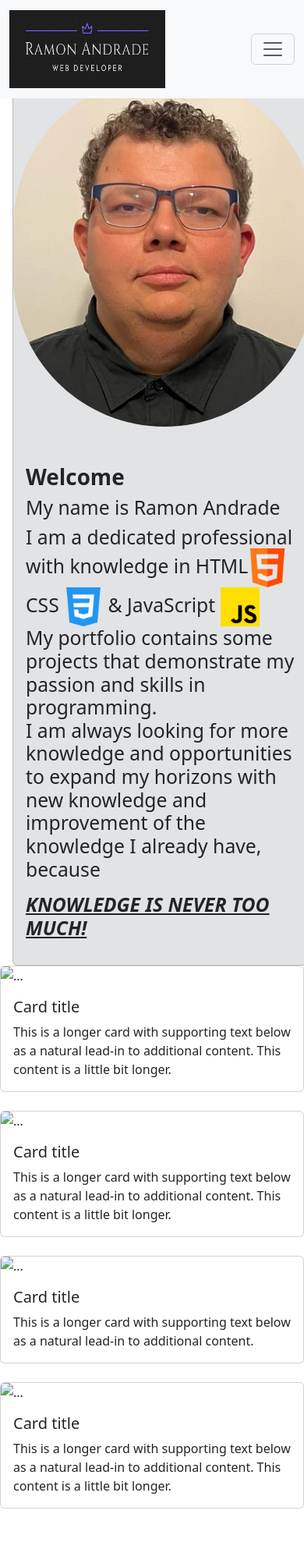
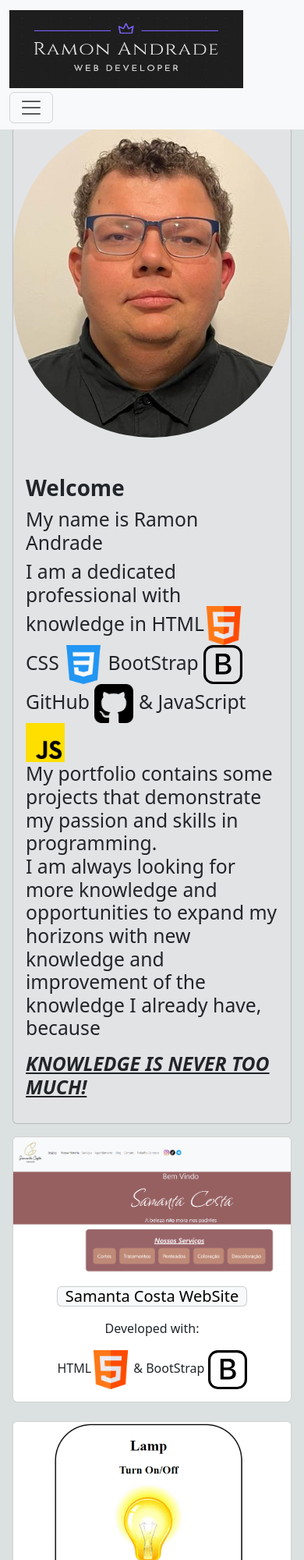
Before and after one commit to ramonsaguini/Bootstrap-Portfolio, a plain HTML site: page index.html in a window 390 px wide. Shown: the top 2000 px of the page at 78% size. Before the commit the page ends 1934 px from the top, so only its background shows below. Drawn offline with nearby package versions, Linux system fonts and the light colour scheme.

Commit message:
added cards + styling cards + colors

```diff
--- a/assets/CSS/style.css
+++ b/assets/CSS/style.css
@@ -0,0 +1,16 @@
+body{
+  margin: 0 auto;
+  padding: 0;
+  background-color: rgb(219, 224, 224);
+}
+.top{
+  margin: 100px;
+}
+nav li{
+  border-bottom: 2px solid black;
+  margin: 10px;
+}
+nav li:hover{
+  background-color: rgb(174, 176, 176);
+  border-radius: 5px;
+}
--- a/index.html
+++ b/index.html
@@ -14,14 +14,15 @@
 
 <body>
   <!-- NavBar  -->
+
   <nav class="navbar navbar-expand-lg bg-body-tertiary fixed-top">
     <div class="container-fluid ">
-      <a class="navbar-brand" href="#"><img src="./assets/img/logo.png" width="200" height="100"></a>
+      <a class="navbar-brand" href="#"><img src="./assets/img/logo.png" width="300" height="100"></a>
       <button class="navbar-toggler" type="button" data-bs-toggle="collapse" data-bs-target="#navbarNavDropdown" aria-controls="navbarNavDropdown" aria-expanded="false" aria-label="Toggle navigation">
         <span class="navbar-toggler-icon"></span>
       </button>
-      <div class="collapse navbar-collapse fs-1 justify-content-center" id="navbarNavDropdown">
-        <ul class="navbar-nav  ">
+      <div class="collapse navbar-collapse justify-content-center " id="navbarNavDropdown">
+        <ul class="navbar-nav ">
           <li class="nav-item">
             <a class="nav-link p-4" href="#">Home</a>
           </li>
@@ -35,8 +36,10 @@
             </a>
             <ul class="dropdown-menu">
               <li><a class="dropdown-item" href="#">Action</a></li>
-              <li><a class="dropdown-item" href="#">Another action</a></li>
-              <li><a class="dropdown-item" href="#">Something else here</a></li>
+              <li><a class="dropdown-item" href="#card2">Samanta Costa WebSite</a></li>
+              <li><a class="dropdown-item" href="#">Lamp App</a></li>
+              <li><a class="dropdown-item" href="#">card3</a></li>
+              <li><a class="dropdown-item" href="#">Card 4</a></li>
             </ul>
           </li>
           <li class="nav-item p-3">
@@ -46,11 +49,11 @@
       </div>
     </div>
   </nav>
-
+<div class="top"></div>
   <!-- About me section -->
-  <div class="card mt-5 mx-3 pt-5 bg-secondary-subtle" style="width: 100%;">
-    <div class="row g-0">
-      <div class="col-md-4">
+  <div class="card mt-5 pt-5 mx-3 bg-secondary-subtle">
+    <div class="row">
+      <div class="col-md-3">
         <img src="./assets/img/ramon.img.jpg" class="img-fluid rounded-pill" alt="Ramon's photo">
       </div>
       <div class="col-md-8 ">
@@ -59,7 +62,7 @@
           <h2 class=>My name is Ramon Andrade<h2>
             <p class="fw-light">I am a dedicated professional with knowledge in
             HTML<img src="./assets/img/html.png" width="50">
-            CSS <img src="./assets/img/css-3.png" width="50">
+            CSS <img src="./assets/img/css-3.png" width="50"> BootStrap <img src="./assets/img/bootstrap.svg" width="50"> GitHub <img src="./assets/img/github-sign.png" width="50">
             & JavaScript <img src="./assets/img/js.png" width="50"><br>
             My portfolio contains some projects that demonstrate my passion and skills in programming. <br>
             I am always looking for more knowledge and opportunities to expand my horizons with new knowledge and improvement of the knowledge I already have, because</p>
@@ -71,44 +74,67 @@
 
 <!-- Work section -->
 
-<div class="row row-cols-1 row-cols-md-2 g-4">
-  <div class="col">
-    <div class="card">
-      <img src="..." class="card-img-top" alt="...">
-      <div class="card-body">
-        <h5 class="card-title">Card title</h5>
-        <p class="card-text">This is a longer card with supporting text below as a natural lead-in to additional content. This content is a little bit longer.</p>
+<div class="row row-cols-1 row-cols-md-2 g-4 p-3">
+
+  <!-- Card 1  -->
+  <div class="col" id="card2">
+    <div class="card align-items-center justify-content-center">
+      <a href="https://site-88uh6wqe1-ramonsaguini.vercel.app/" target="_blank" alt=" Website samanta costa image">
+        <img src="./assets/img/site-samanta.png" class="card-img-top" alt="Website samanta costa image">
+      </a>
+        <div class="card-body">
+        <h5 class="card text-center text-bg-light mb-3">Samanta Costa WebSite</h5>
+        <p class="text-center"> Developed with:</p>
+        <p class="card-text"> HTML<img src="./assets/img/html.png" width="50"> & BootStrap <img src="./assets/img/bootstrap.svg" width="50"> </p>
       </div>
     </div>
   </div>
+
+  <!-- Card 2 -->
   <div class="col">
-    <div class="card">
-      <img src="..." class="card-img-top" alt="...">
+    <div class="card align-items-center justify-content-center">
+      <a  href="https://ramonsaguini.github.io/turnOnTurnOffLamp/" target="_blank">
+      <img src="./assets/img/lamp.gif" class="card-img-top" alt="lamp app image">
       <div class="card-body">
-        <h5 class="card-title">Card title</h5>
-        <p class="card-text">This is a longer card with supporting text below as a natural lead-in to additional content. This content is a little bit longer.</p>
+      </a>
+        <h5 class="card text-center text-bg-light mb-3">Lamp App</h5>
+        <p class="text-center">Developed with: </p>
+        <p class="card-text"> HTML<img src="./assets/img/html.png" width="50">
+          CSS <img src="./assets/img/css-3.png" width="50">
+          & JavaScript <img src="./assets/img/js.png" width="50"></p>
       </div>
     </div>
   </div>
+  <!-- Card 3 -->
   <div class="col">
-    <div class="card">
-      <img src="..." class="card-img-top" alt="...">
+    <div class="card align-items-center justify-content-center">
+      <a  href="https://ramonsaguini.github.io/turnOnTurnOffLamp/" target="_blank">
+      <img src="./assets/img/lamp.gif" class="card-img-top" alt="lamp app image">
       <div class="card-body">
-        <h5 class="card-title">Card title</h5>
-        <p class="card-text">This is a longer card with supporting text below as a natural lead-in to additional content.</p>
+      </a>
+        <h5 class="card text-center text-bg-light mb-3">Lamp App</h5>
+        <p class="text-center">Developed with: </p>
+        <p class="card-text"> HTML<img src="./assets/img/html.png" width="50">
+          CSS <img src="./assets/img/css-3.png" width="50">
+          & JavaScript <img src="./assets/img/js.png" width="50"></p>
       </div>
     </div>
   </div>
+  <!-- Card 4 -->
   <div class="col">
-    <div class="card">
-      <img src="..." class="card-img-top" alt="...">
+    <div class="card align-items-center justify-content-center">
+      <a  href="https://ramonsaguini.github.io/turnOnTurnOffLamp/" target="_blank">
+      <img src="./assets/img/lamp.gif" class="card-img-top" alt="lamp app image">
       <div class="card-body">
-        <h5 class="card-title">Card title</h5>
-        <p class="card-text">This is a longer card with supporting text below as a natural lead-in to additional content. This content is a little bit longer.</p>
+      </a>
+        <h5 class="card text-center text-bg-light mb-3">Lamp App</h5>
+        <p class="text-center">Developed with: </p>
+        <p class="card-text"> HTML<img src="./assets/img/html.png" width="50">
+          CSS <img src="./assets/img/css-3.png" width="50">
+          & JavaScript <img src="./assets/img/js.png" width="50"></p>
       </div>
     </div>
   </div>
-</div>
 
 
 
```
Also changed, not shown: assets/img/Nova pasta/broke.png (added), assets/img/Nova pasta/lamp-app.png (added), assets/img/Nova pasta/lampon.png (added), assets/img/Nova pasta/off.png (added), assets/img/Nova pasta/replace.png (added), assets/img/bootstrap.jpg (added), assets/img/bootstrap.svg (added), assets/img/ezgif-5-84281db96f.gif (added), assets/img/lamp-app.png (added), assets/img/lamp.gif (added), assets/img/site-samanta.png (added).
